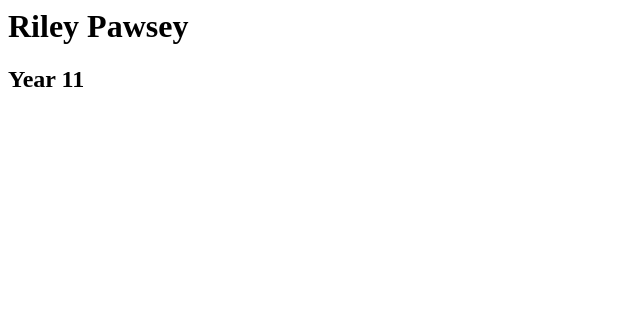
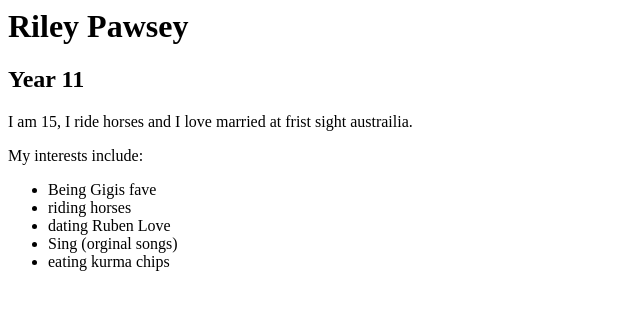
Before and after one commit to craighead-diocesan-school/introduction-pawseyri42, a plain HTML site: page index.html in a window 1280 px wide. Shown: the whole page, without its empty margins (0-640 px from the left). Drawn offline with Linux system fonts and the light colour scheme.

Commit message:
Things about me

```diff
--- a/index.html
+++ b/index.html
@@ -5,3 +5,17 @@
   <h2>
     Year 11
   </h2>
+  <p>
+  I am 15, I ride horses and I love married at frist sight austrailia.
+</p>
+<p>
+  My interests include:
+</p>
+
+<ul>
+  <li> Being Gigis fave </li>
+  <li> riding horses </li>
+  <li> dating Ruben Love </li>
+  <li> Sing (orginal songs) </li>
+  <li> eating kurma chips </li>
+</ul>
```
